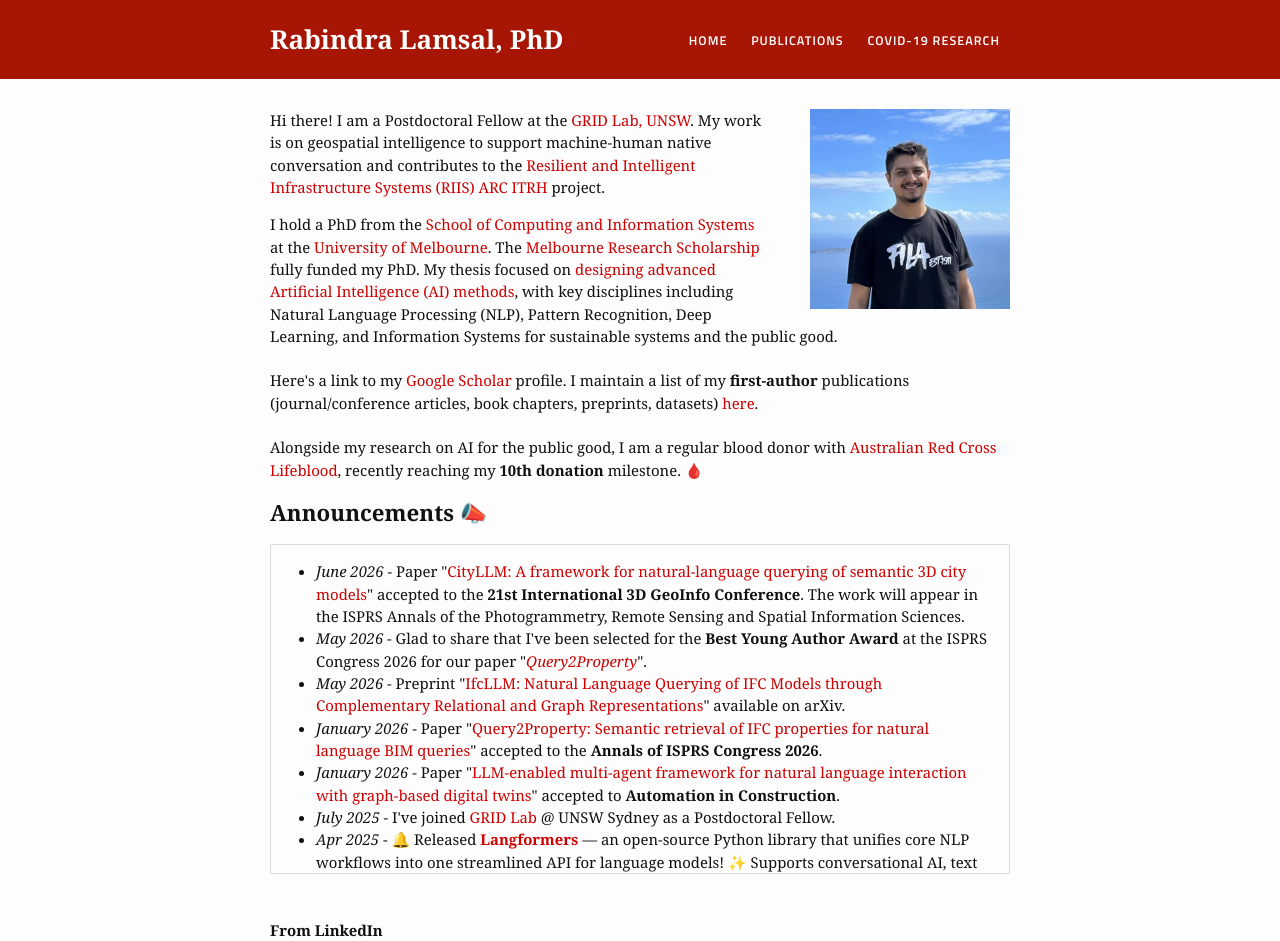
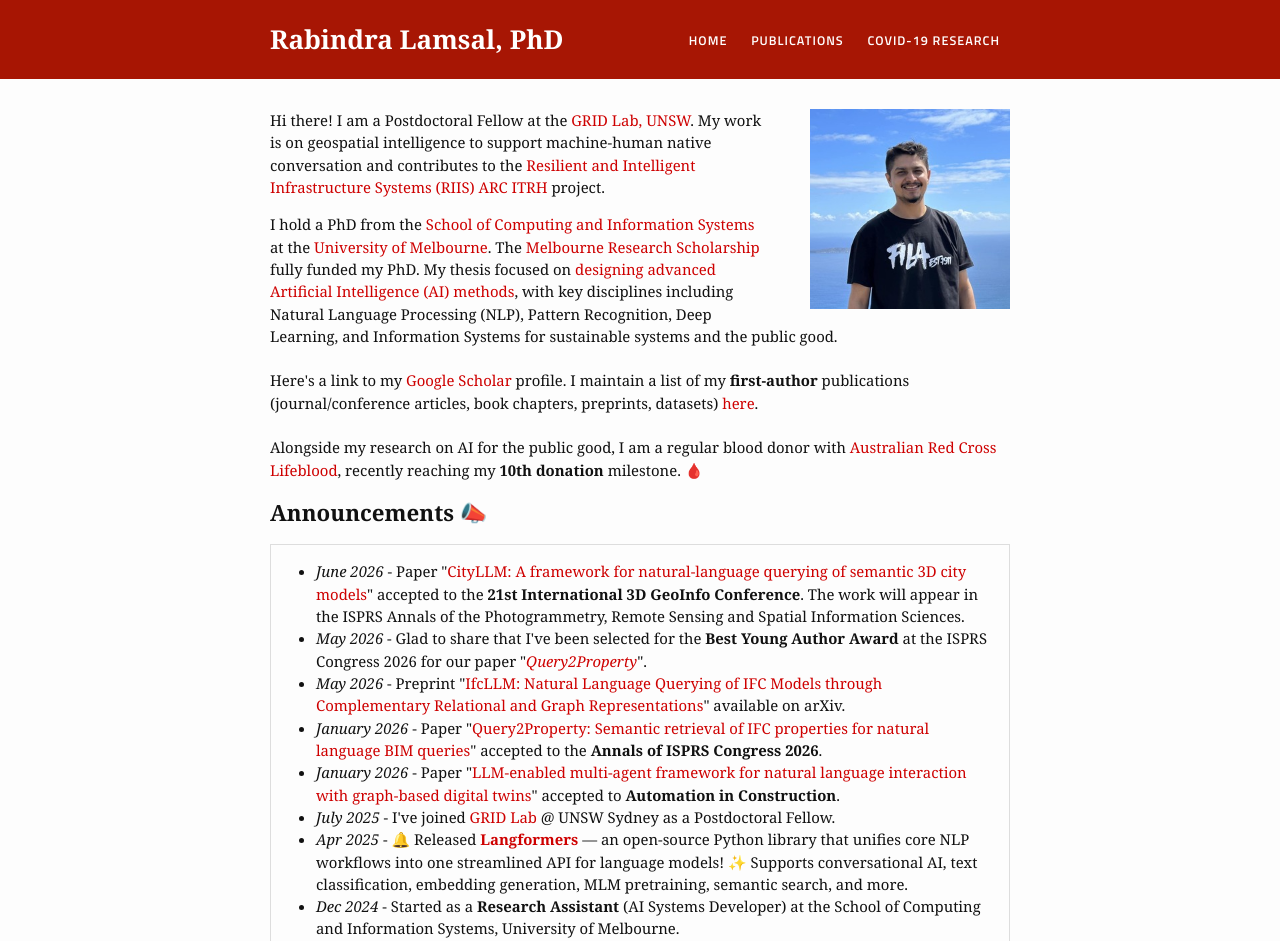
Before and after one commit to rabindralamsal/personal-site, a Jekyll site: the page built from index.html, in a window 1280 px wide. Shown: the top 941 px of the page. Built offline with Jekyll 4.4.1, drawn with Linux system fonts in a browser that asks for light colours; some of the changed text lies outside the part shown; grey boxes are pictures that could not be loaded.

Commit message:
Update index.html

```diff
--- a/index.html
+++ b/index.html
@@ -17,7 +17,7 @@
 
 <h2>Announcements 📣</h2>
 
-<div class="updates" style="height: 20em; overflow-y: scroll;border:1px solid #ddd; padding:15px;">
+<div class="updates" style="height: 30em; overflow-y: scroll;border:1px solid #ddd; padding:15px;">
 <ul>
 <li><i>June 2026</i> - Paper "<a href="https://arxiv.org/abs/2607.14542">CityLLM: A framework for natural-language querying of semantic 3D city models</a>" accepted to the <b>21st International 3D GeoInfo Conference</b>. The work will appear in the ISPRS Annals of the Photogrammetry, Remote Sensing and Spatial Information Sciences.</li>
 <li><i>May 2026</i> - Glad to share that I've been selected for the <strong>Best Young Author Award</strong> at the ISPRS Congress 2026 for our paper "<i><a href="https://isprs-annals.copernicus.org/articles/XI-4-2026/323/2026/">Query2Property</a></i>". </li>
```
